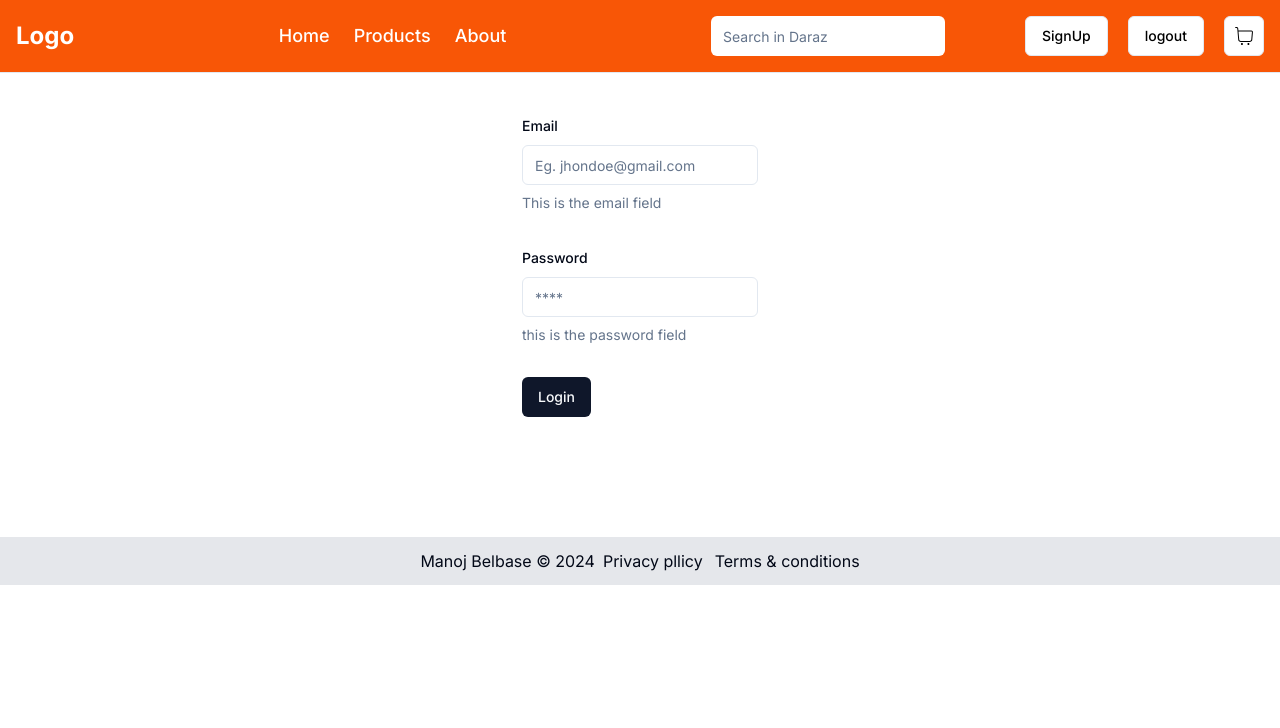
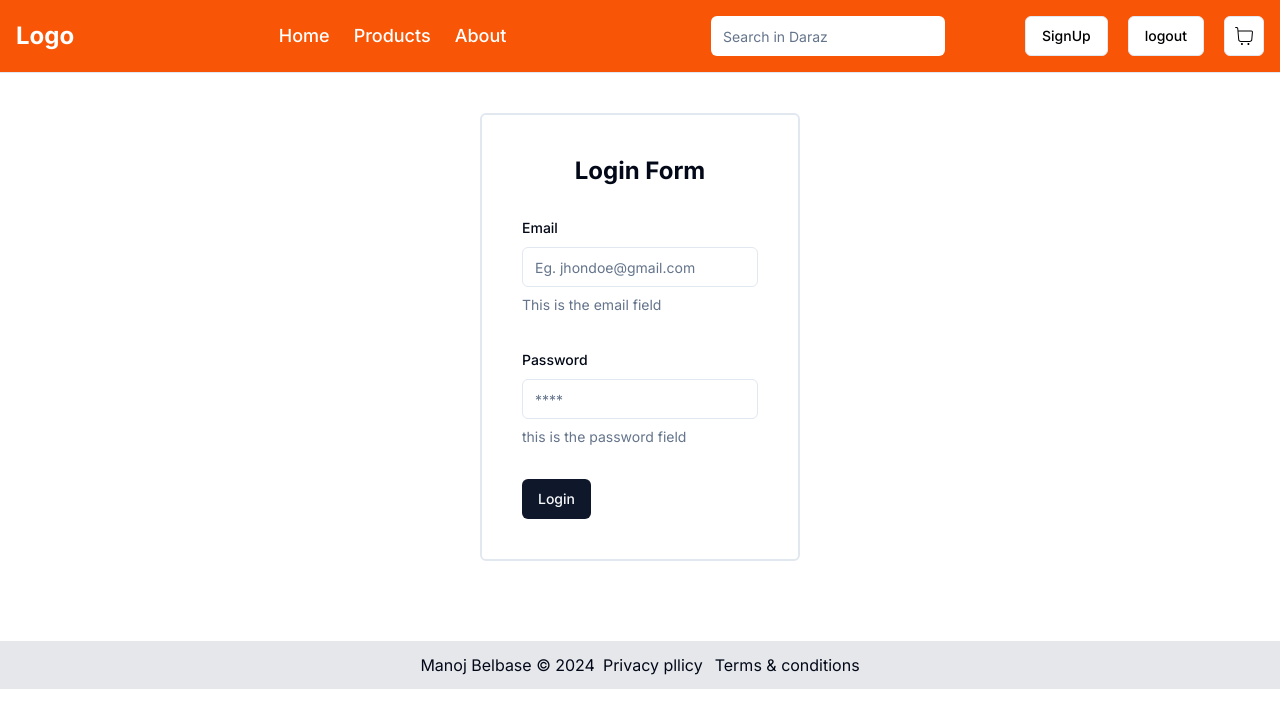
Before and after one commit to ManojBelbase/E-Commerce, a Next.js app: page /auth/login in a window 1280 px wide. Shown: the top 728 px of the page. Built offline with nearby package versions, Linux system fonts and the light colour scheme.

Commit message:
some styles added in login form

```diff
--- a/src/app/auth/login/layout.tsx
+++ b/src/app/auth/login/layout.tsx
@@ -7,7 +7,7 @@ type Props = {
 
 export const metadata: Metadata = {
   title: "Sign In | With My App",
-  description: "this is tjhe title of sign in",
+  description: "This is the title of sign in",
 };
 const SignInLayout = async ({ children }: Props) => {
   return <div>{children}</div>;
--- a/src/app/auth/login/page.tsx
+++ b/src/app/auth/login/page.tsx
@@ -54,7 +54,8 @@ const LoginPage = (props: Props) => {
   }
 
   return (
-    <section className="container py-10 flex justify-center">
+    <section className="container py-10 flex justify-center flex-col border-2 items-center max-w-80 w-full mt-10 rounded-md">
+      <h1 className="text-left font-bold text-2xl mb-7">Login Form</h1>
       <Form {...form}>
         <form onSubmit={form.handleSubmit(onSubmit)} className="space-y-8">
           {signInFormField.map((formfield) => (
```
